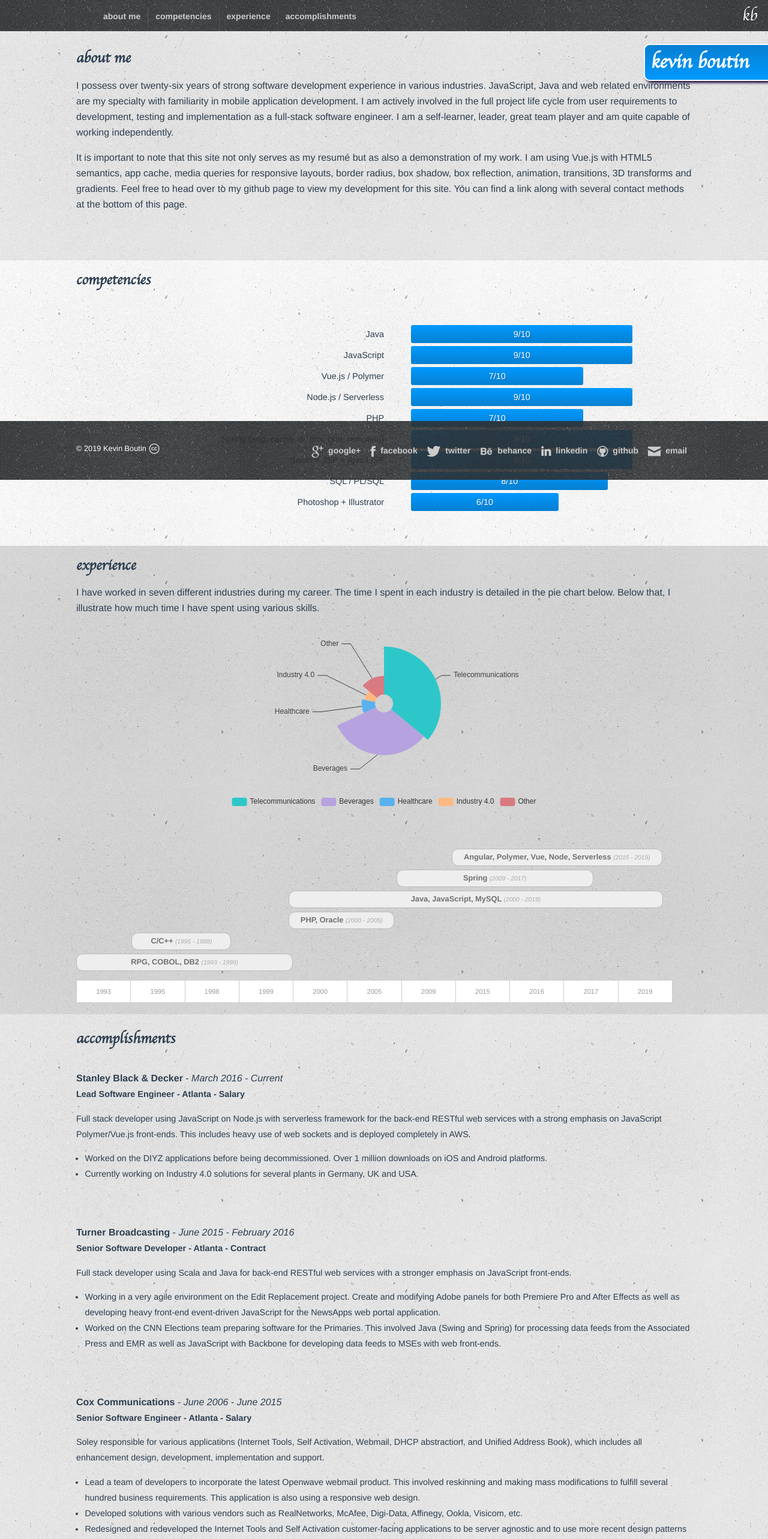
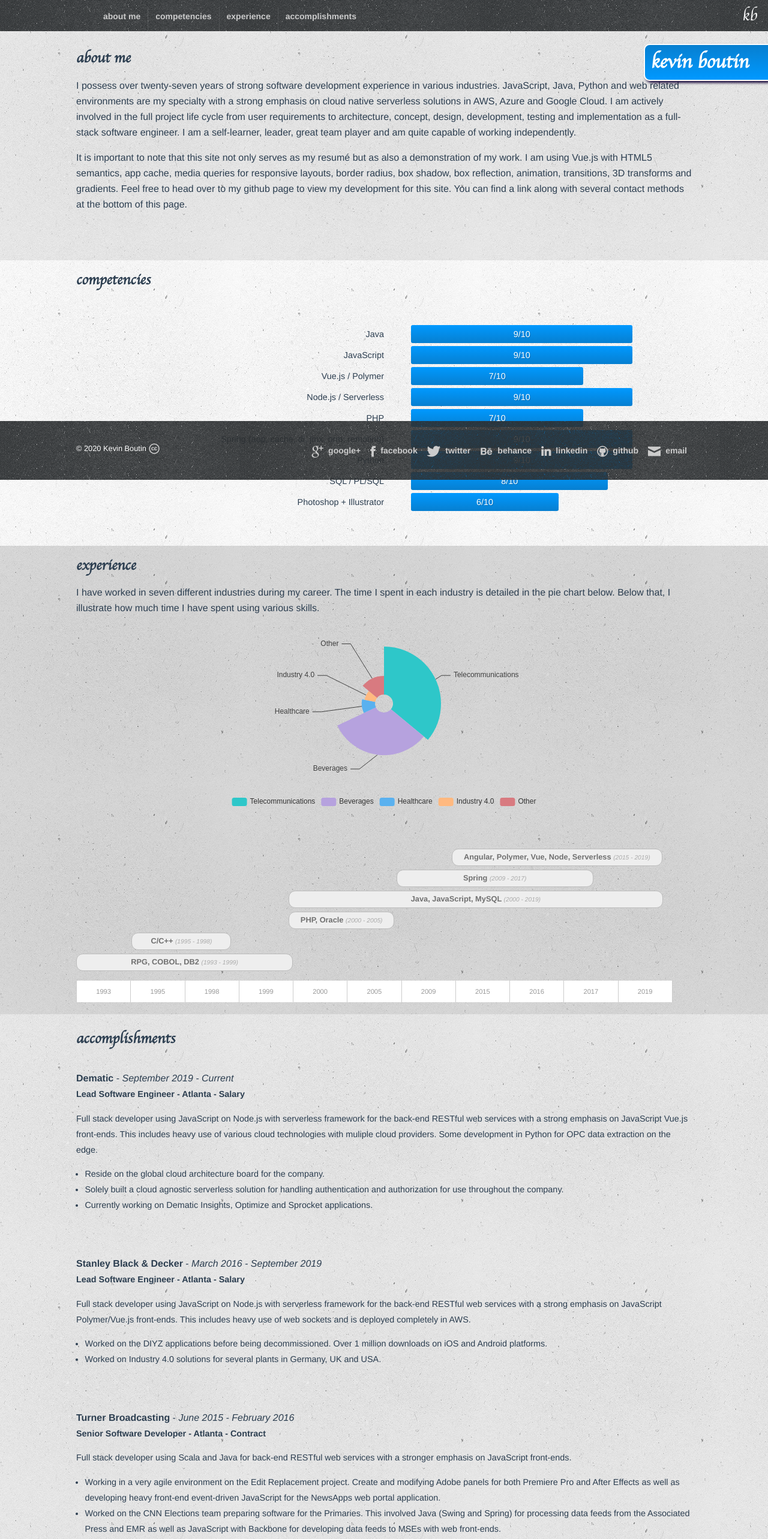
Before and after one commit to kevboutin/kevinboutin, a Vue app: page / in a window 1280 px wide. Shown: the top 2566 px of the page at 60% size. Built offline with nearby package versions, Linux system fonts and the light colour scheme.

Commit message:
Adding job change to Dematic.

```diff
--- a/src/components/Home.vue
+++ b/src/components/Home.vue
@@ -29,12 +29,14 @@
                         <section id="about">
                             <div class="wrapper">
                                 <h2>about me</h2>
-                                <p>I possess over twenty-six years of strong software development experience in various
-                                    industries. JavaScript, Java and web related environments are my specialty with
-                                    familiarity in mobile application development. I am actively involved in the full
-                                    project life cycle from user requirements to development, testing and implementation
-                                    as a full-stack software engineer. I am a self-learner, leader, great team player
-                                    and am quite capable of working independently.</p>
+                                <p>I possess over twenty-seven years of strong software development experience in
+                                    various industries. JavaScript, Java, Python and web related environments are my
+                                    specialty with a strong emphasis on cloud native serverless solutions in AWS,
+                                    Azure and Google Cloud. I am actively involved in the full
+                                    project life cycle from user requirements to architecture, concept, design,
+                                    development, testing and implementation as a full-stack software engineer. I am a
+                                    self-learner, leader, great team player and am quite capable of working
+                                    independently.</p>
                                 <p>It is important to note that this site not only serves as my resumé but as also a
                                     demonstration of my work. I am using Vue.js with HTML5 semantics, app cache, media
                                     queries for responsive layouts, border radius, box shadow, box reflection,
@@ -60,7 +62,7 @@
                                     <dd><span id="data-five">7/10</span></dd>
                                     <dt>Spring (aop, cache, di, jmx, orm, remoting)</dt>
                                     <dd><span id="data-six">9/10</span></dd>
-                                    <dt>Seam + JSF + Ajax4JSF</dt>
+                                    <dt>Python</dt>
                                     <dd><span id="data-seven">9/10</span></dd>
                                     <dt>SQL / PL/SQL</dt>
                                     <dd><span id="data-eight">8/10</span></dd>
@@ -107,8 +109,22 @@
                         <section id="accomplishments">
                             <div class="wrapper clearfix">
                                 <h2>accomplishments</h2>
+                                <p class="company"><strong>Dematic</strong> -
+                                    <em>September&nbsp;2019 - Current</em></p>
+                                <p class="jobtitle">Lead Software Engineer - Atlanta - Salary</p>
+                                <p class="summary">Full stack developer using JavaScript on Node.js with serverless
+                                    framework for the back-end RESTful web services with a strong emphasis on JavaScript
+                                    Vue.js front-ends. This includes heavy use of various cloud technologies with
+                                    muliple cloud providers. Some development in Python for OPC data extraction on
+                                    the edge.</p>
+                                <ul class="accomp">
+                                    <li>Reside on the global cloud architecture board for the company.</li>
+                                    <li>Solely built a cloud agnostic serverless solution for handling authentication
+                                        and authorization for use throughout the company.</li>
+                                    <li>Currently working on Dematic Insights, Optimize and Sprocket applications.</li>
+                                </ul>
                                 <p class="company"><strong>Stanley Black & Decker</strong> -
-                                    <em>March&nbsp;2016 - Current</em></p>
+                                    <em>March&nbsp;2016 - September&nbsp;2019</em></p>
                                 <p class="jobtitle">Lead Software Engineer - Atlanta - Salary</p>
                                 <p class="summary">Full stack developer using JavaScript on Node.js with serverless
                                     framework for the back-end RESTful web services with a strong emphasis on JavaScript
@@ -117,7 +133,7 @@
                                 <ul class="accomp">
                                     <li>Worked on the DIYZ applications before being decommissioned. Over
                                         1 million downloads on iOS and Android platforms.</li>
-                                    <li>Currently working on Industry 4.0 solutions for several plants in Germany, UK
+                                    <li>Worked on Industry 4.0 solutions for several plants in Germany, UK
                                         and USA.</li>
                                 </ul>
                                 <p class="company"><strong>Turner Broadcasting</strong> -
@@ -289,6 +305,8 @@
                                     <li>Real-time Web with Node.js - Atlanta 2016</li>
                                     <li>Building Block of Express.js - Atlanta 2016</li>
                                     <li>The Magical Marvels of MongoDB - Atlanta 2016</li>
+                                    <li>Azure Fundamentals - Grand Rapids 2019</li>
+                                    <li>Google Cloud Fundamentals - Atlanta 2020</li>
                                 </ul>
                             </div>
                         </section>
@@ -297,7 +315,7 @@
                 <div id="footer-container">
                     <footer class="clearfix">
                         <div class="wrapper">
-                            <p class="copy">&copy; 2019 Kevin Boutin <a rel="license"
+                            <p class="copy">&copy; 2020 Kevin Boutin <a rel="license"
                                                                         title="creative commons licensed work" target="_blank" href="//creativecommons.org/licenses/by/3.0/deed.en_US"><span aria-hidden="true" class="icon-creativecommons"></span></a></p>
                             <ul>
                                 <li><a href="//plus.google.com/100734934401965975191" title="me on google+" rel="me" target="_blank"><span aria-hidden="true" class="icon-google-plus"></span><span class="descrip">&nbsp;google+</span></a></li>
```
